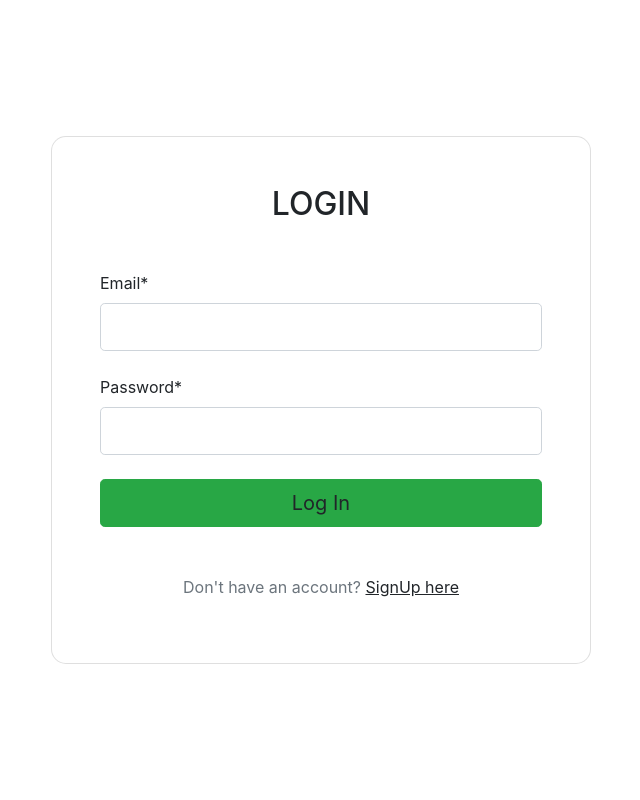
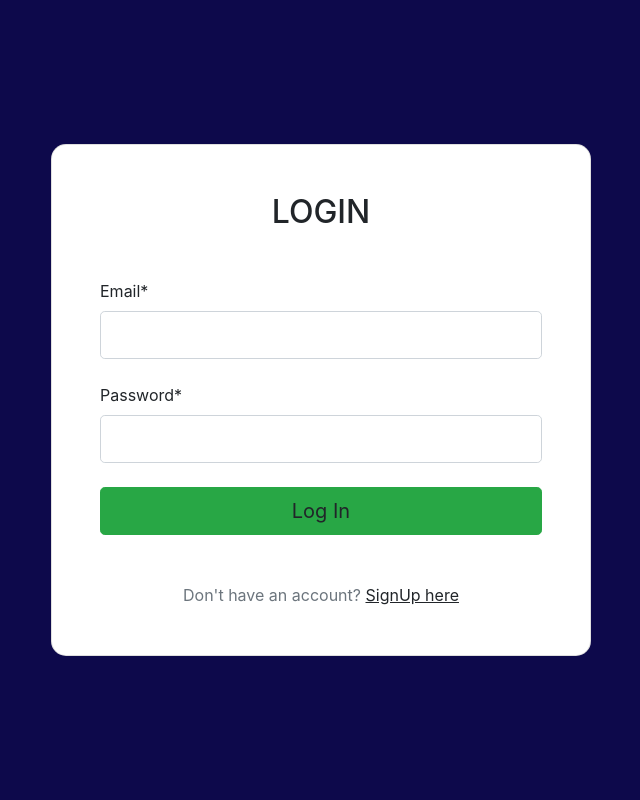
Before and after one commit to samratiam/Inventory-Management-System, a Flask app: page /login/ in a window 1280 px wide. Shown: the whole page, without its empty margins (319-959 px from the left). Run offline with Flask 2, Linux system fonts and the light colour scheme; some libraries are stand-ins or nearby versions.

Commit message:
Fix background gradient color

```diff
--- a/app.py
+++ b/app.py
@@ -7,7 +7,8 @@ from bson import ObjectId
 from passlib.hash import pbkdf2_sha256
 
 template_dir = os.path.abspath('./templates/')
-app = Flask(__name__,template_folder=template_dir)
+STATIC_DIR = os.path.abspath('./static')
+app = Flask(__name__,template_folder=template_dir,static_folder=STATIC_DIR)
 app.secret_key = b'\xcc^\x91\xea\x17-\xd0W\x03\xa7\xf8J0\xac8\xc5'
 app.config['MONGO_URI'] = 'mongodb://localhost:27017/store'
 
--- a/templates/style.css
+++ b/static/style.css
@@ -4,8 +4,12 @@
 	margin: 0;
 	box-sizing: border-box;
 }
+.gradient-custom {
+	background: rgb(13,9,75);
+	background: linear-gradient(90deg, rgba(13,9,75,1) 100%, rgba(0,212,255,1) 100%);
+}
 
-.gradient-custom {
+/* .gradient-custom {
 	background: #f093fb;
 
 	background: -webkit-linear-gradient(
@@ -51,3 +55,4 @@
 		rgba(143, 211, 244, 1)
 	);
 }
+ */
--- a/templates/login.html
+++ b/templates/login.html
@@ -5,7 +5,8 @@
 		integrity="sha384-ggOyR0iXCbMQv3Xipma34MD+dH/1fQ784/j6cY/iJTQUOhcWr7x9JvoRxT2MZw1T"
 		crossorigin="anonymous"
 	/>
-	<link rel="stylesheet" href="style.css" />
+
+	<link rel="stylesheet" href="{{ url_for('static',filename='style.css') }}" />
 </head>
 
 {%with messages = get_flashed_messages()%} {%if messages%} {%for msg in
@@ -13,7 +14,7 @@ messages%}
 <div class="alert alert-warning" role="alert">{{msg}}</div>
 {%endfor%} {%endif%} {%endwith%}
 
-<section class="vh-100 gradient-custom">
+<section class="vh-100">
 	<div class="mask d-flex align-items-center h-100 gradient-custom">
 		<div class="container h-100">
 			<div class="row d-flex justify-content-center align-items-center h-100">
--- a/templates/signup.html
+++ b/templates/signup.html
@@ -5,7 +5,8 @@
 		integrity="sha384-ggOyR0iXCbMQv3Xipma34MD+dH/1fQ784/j6cY/iJTQUOhcWr7x9JvoRxT2MZw1T"
 		crossorigin="anonymous"
 	/>
-	<link rel="stylesheet" href="style.css" />
+
+	<link rel="stylesheet" href="{{ url_for('static',filename='style.css') }}" />
 </head>
 {%with messages = get_flashed_messages()%} {%if messages%} {%for msg in
 messages%}
```
